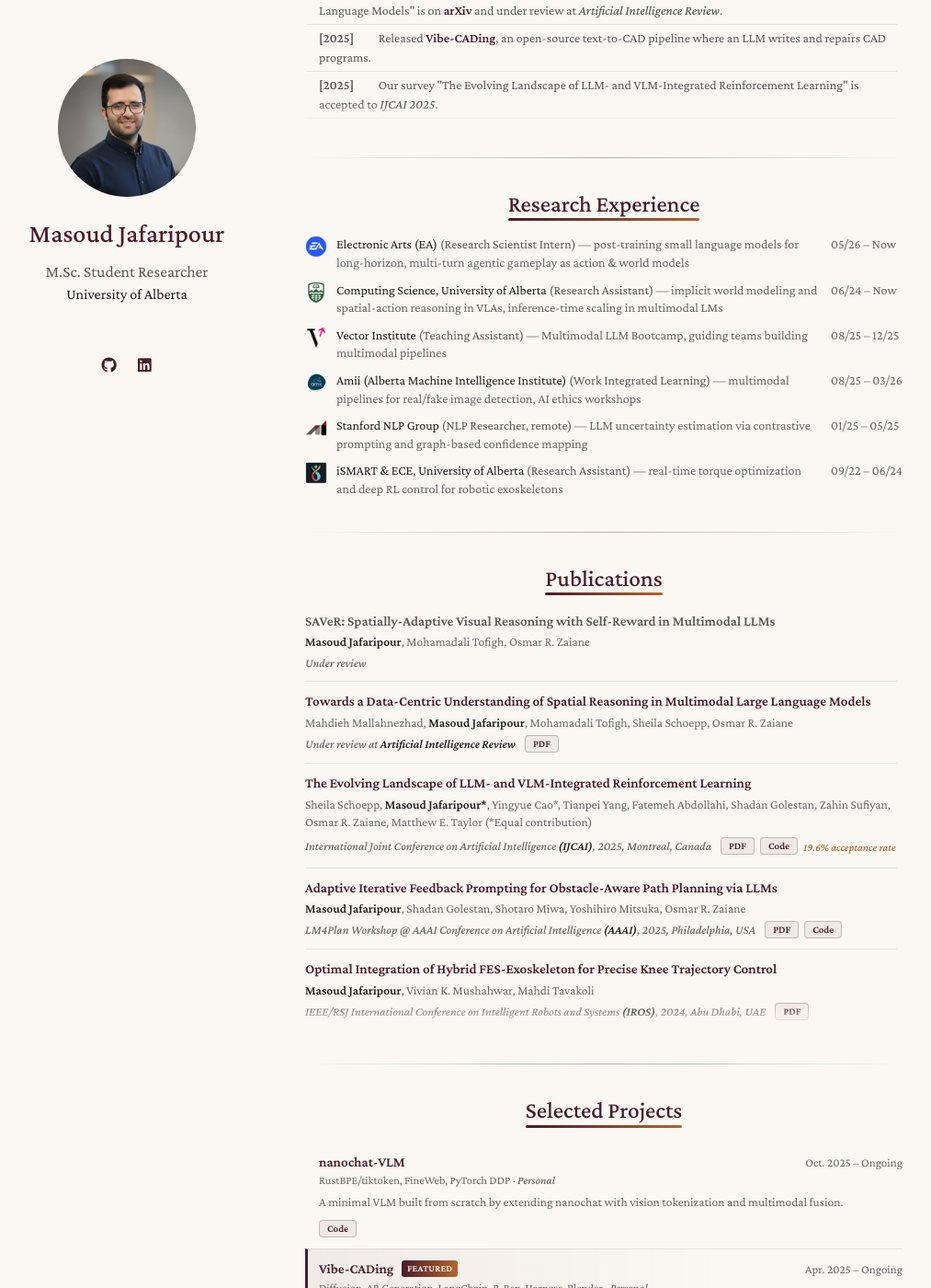
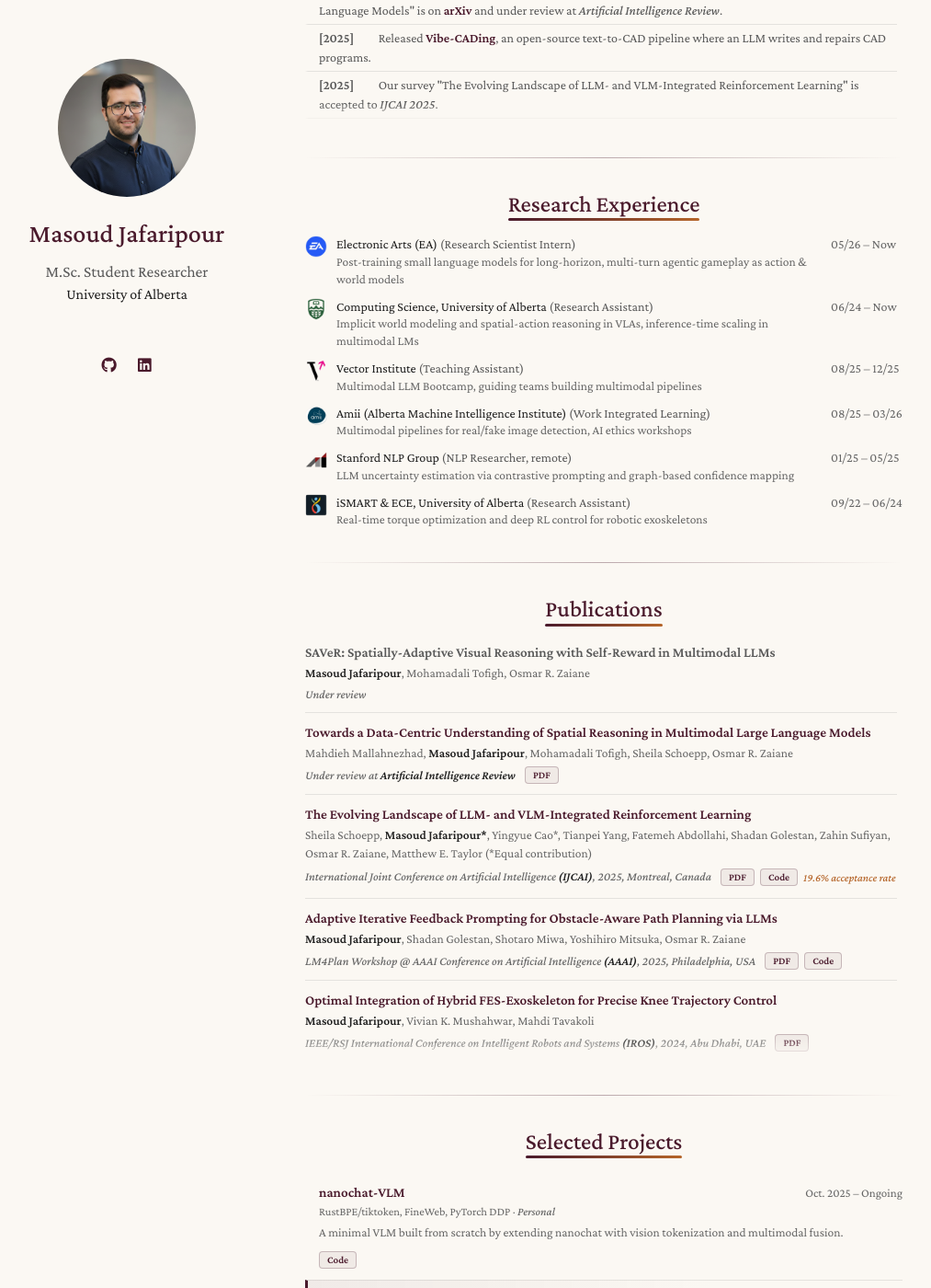
Before and after one commit to Masoudjafaripour/masoudjafaripour.github.io, a Jekyll site: the page built from index.md, in a window 1280 px wide and 1400 px high, scrolled down 531 px. Shown: the whole window at 92% size, without its empty margins (138-1151 px from the left). Built offline with Jekyll 4.4.1, drawn with Linux system fonts in a browser that asks for light colours; a style sheet for code colours, icons or effects is not loaded.

Commit message:
Show experience descriptions on their own line
Co-Authored-By: Claude Opus 5.5 <noreply@anthropic.com>

```diff
--- a/_includes/experience.md
+++ b/_includes/experience.md
@@ -10,7 +10,7 @@
   {%- else %}
   <i class="experience-icon {{ job.icon | default: 'fa-solid fa-flask' }}" aria-hidden="true"></i>
   {%- endif %}
-  <span class="experience-org">{% if job.link %}<a href="{{ job.link }}" rel="noopener"><autocolor>{{ job.org }}</autocolor></a>{% else %}{{ job.org }}{% endif %} <span class="experience-role">({{ job.role }})</span>{% if job.focus %} <span class="experience-focus">&mdash; {{ job.focus }}</span>{% endif %}</span>
+  <span class="experience-org">{% if job.link %}<a href="{{ job.link }}" rel="noopener"><autocolor>{{ job.org }}</autocolor></a>{% else %}{{ job.org }}{% endif %} <span class="experience-role">({{ job.role }})</span>{% if job.focus %}<span class="experience-focus">{{ job.focus }}</span>{% endif %}</span>
   <span class="experience-time">{{ job.time }}</span>
 {%- endfor %}
 </div>
--- a/assets/css/custom.css
+++ b/assets/css/custom.css
@@ -211,7 +211,9 @@ hr.section-divider {
 }
 
 .experience-focus {
+  display: block;
   font-weight: 400;
+  font-size: 13.5px;
   color: var(--site-muted);
 }
 
```
Also changed, not shown: _data/experience.yml (+4 -4 lines).
